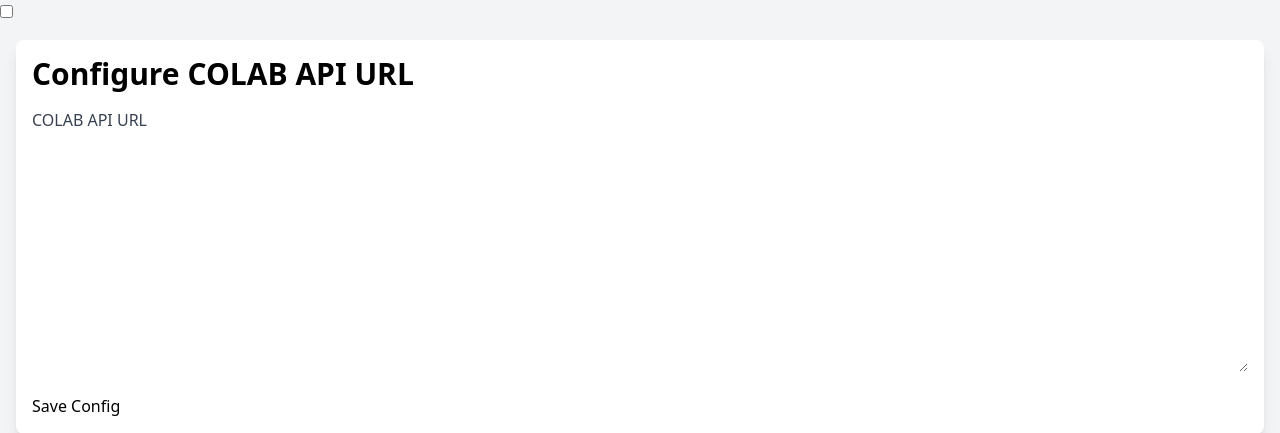
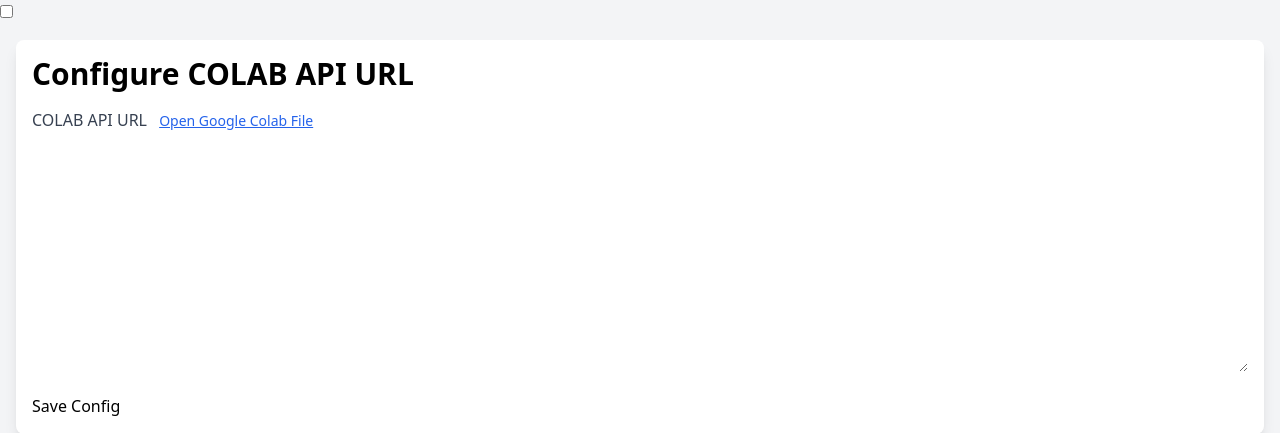
Before and after one commit to tantowijh/imagemaster, a Django app: page /configuration/ in a window 1280 px wide. Shown: the top 433 px of the page. Run offline with Django 5.2, Linux system fonts and the light colour scheme; data comes from the database, SQL or seed files in the repository; some libraries are stand-ins or nearby versions.

Commit message:
colab link in config

```diff
--- a/configuration/templates/configuration/configure.html
+++ b/configuration/templates/configuration/configure.html
@@ -12,7 +12,13 @@
         {% csrf_token %}
         <div class="mb-4">
             <div class="label" for="{{ form.value.id_for_label }}">
-                    <span class="label-text font-medium text-gray-700">{{ form.value.label }}</span>
+                <span class="label-text font-medium text-gray-700">
+                    {{ form.value.label }}
+                </span>
+                <a href="https://colab.research.google.com/github/tantowijh/imagemaster/blob/main/GoogleColabAPI.ipynb"
+                    target="_blank" class="text-sm text-blue-600 underline ml-2">
+                    Open Google Colab File
+                </a>
             </div>
             {% render_field form.value class="input input-bordered w-full" id="colab-api" %}
         </div>
@@ -20,5 +26,6 @@
             <button type="submit" class="btn btn-outline btn-info">Save Config</button>
         </div>
     </form>
+
 </div>
 {% endblock %}
```
Lines whose indentation alone changed are shown as unchanged.
